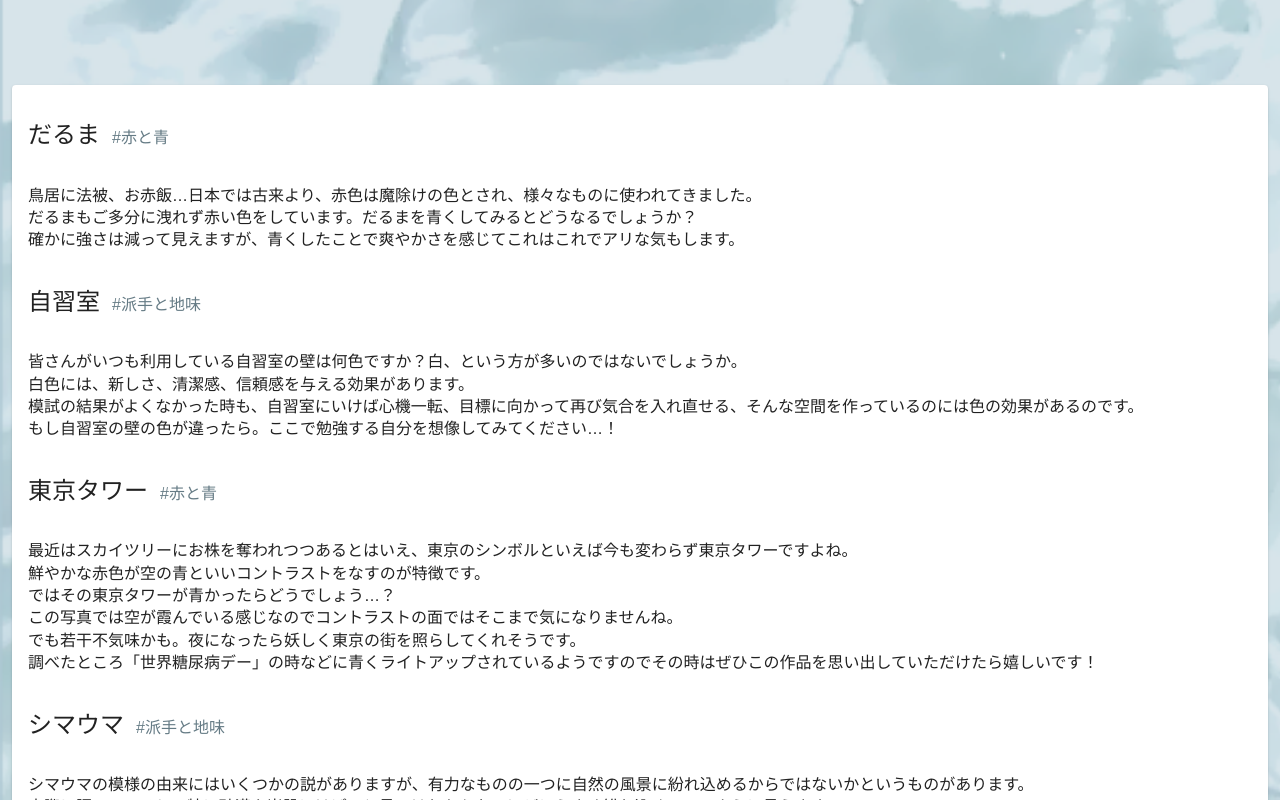
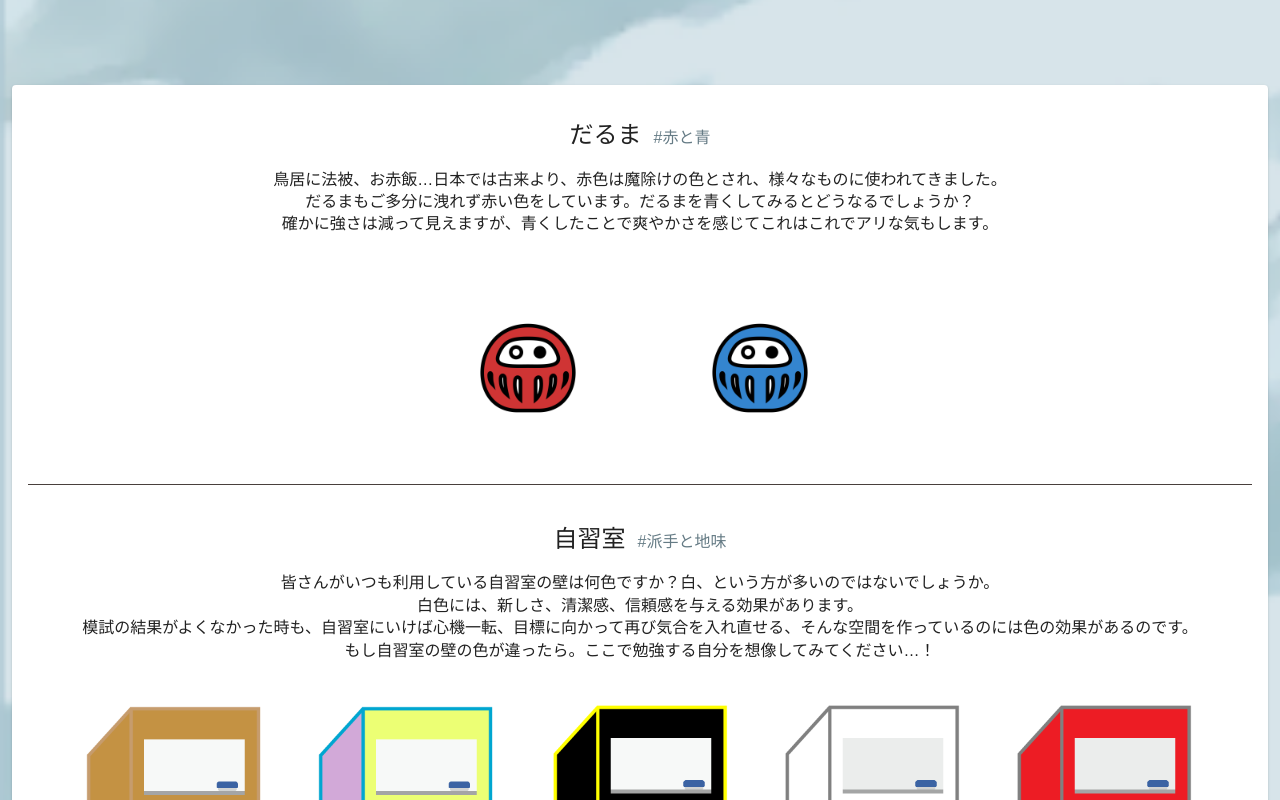
Before and after one commit to designingplusnine/komafes-2021, a Next.js app: page /colour in a window 1280 px wide. Shown: the part 620-1420 px from the top of the page. Built offline with nearby package versions, Linux system fonts and the light colour scheme.

Commit message:
added tentative and minimum styles to each page

```diff
--- a/components/ColourPage/ColourItem.module.scss
+++ b/components/ColourPage/ColourItem.module.scss
@@ -1,4 +1,10 @@
 @import '../../styles/vars';
+
+.container {
+  border-bottom: $letter-colour 1px solid;
+  margin-bottom: 40px;
+  text-align: center;
+}
 
 .category {
   color: $sub-blue;
@@ -13,6 +19,14 @@
 
 .content {
   &__container {
+    align-items: center;
     display: flex;
+    flex-wrap: wrap;
+    justify-content: center;
+  }
+
+  &__image {
+    margin: 16px;
+    width: 200px;
   }
 }
--- a/components/ColourPage/ColourItem.tsx
+++ b/components/ColourPage/ColourItem.tsx
@@ -4,12 +4,11 @@ import Image from 'next/image';
 import classes from './ColourItem.module.scss';
 
 export const ColourItem: NextPage<{ datum: ColourDatum }> = ({ datum }) => (
-  <div>
+  <div className={classes.container}>
     <h2>
       {datum.title}
       <span className={classes.category}>#{datum.category}</span>
     </h2>
-    <div className={classes.content__container}>
     <p style={{ lineHeight: 1.4 }}>
       {datum.description.split('\n').map(l => (
         <span key={l}>
@@ -18,6 +17,10 @@ export const ColourItem: NextPage<{ datum: ColourDatum }> = ({ datum }) => (
         </span>
       ))}
     </p>
+    <div className={classes.content__container}>
+      {datum.after.map(image => (
+        <img className={classes.content__image} key={image} src={image} />
+      ))}
     </div>
   </div>
 );
--- a/components/TimePage/TimeContent.module.scss
+++ b/components/TimePage/TimeContent.module.scss
@@ -1,4 +1,10 @@
 @import '../../styles/vars';
+
+.container {
+  // border-bottom: $letter-colour 1px solid;
+  margin-bottom: 40px;
+  text-align: center;
+}
 
 .category {
   color: $sub-pink;
@@ -10,3 +16,8 @@
     margin-left: 0;
   }
 }
+
+.img {
+  max-width: 400px;
+  width: 100%;
+}
```
Also changed, not shown: components/TimePage/TimeContents.tsx (+12 -3 lines). Lines whose indentation alone changed are shown as unchanged.
